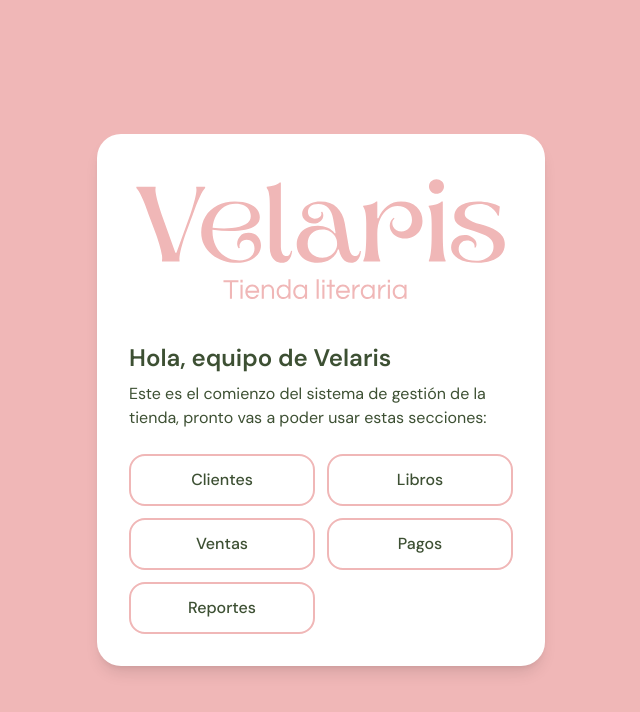
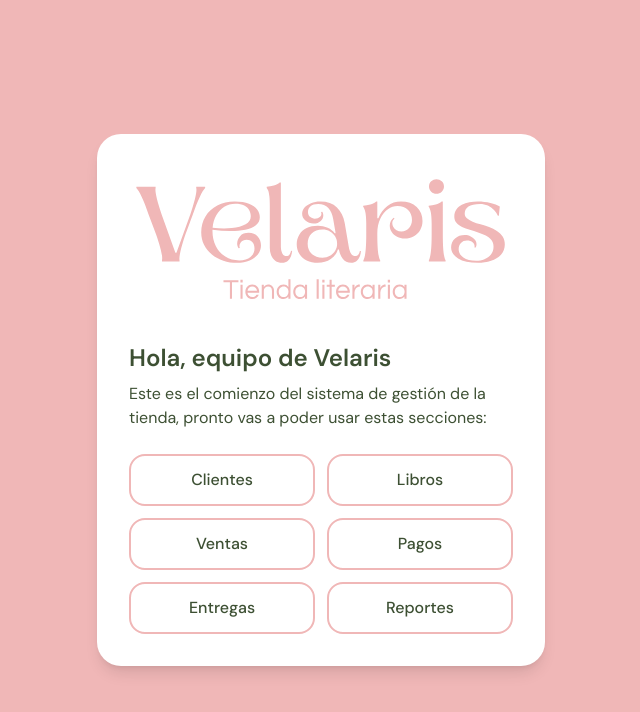
Before and after one commit to soulchdn/velaris-admin, a Next.js app: page / in a window 1280 px wide. Shown: the top 712 px of the page, without its empty margins (319-959 px from the left). Built offline with nearby package versions, Linux system fonts and the light colour scheme.

Commit message:
Add Entregas section to the home page

```diff
--- a/src/app/page.tsx
+++ b/src/app/page.tsx
@@ -1,7 +1,7 @@
 import Image from "next/image";
 
 // Secciones a ser construidas
-const secciones = ["Clientes", "Libros", "Ventas", "Pagos", "Reportes"];
+const secciones = ["Clientes", "Libros", "Ventas", "Pagos", "Entregas", "Reportes"];
 
 export default function Inicio() {
   return (
```
